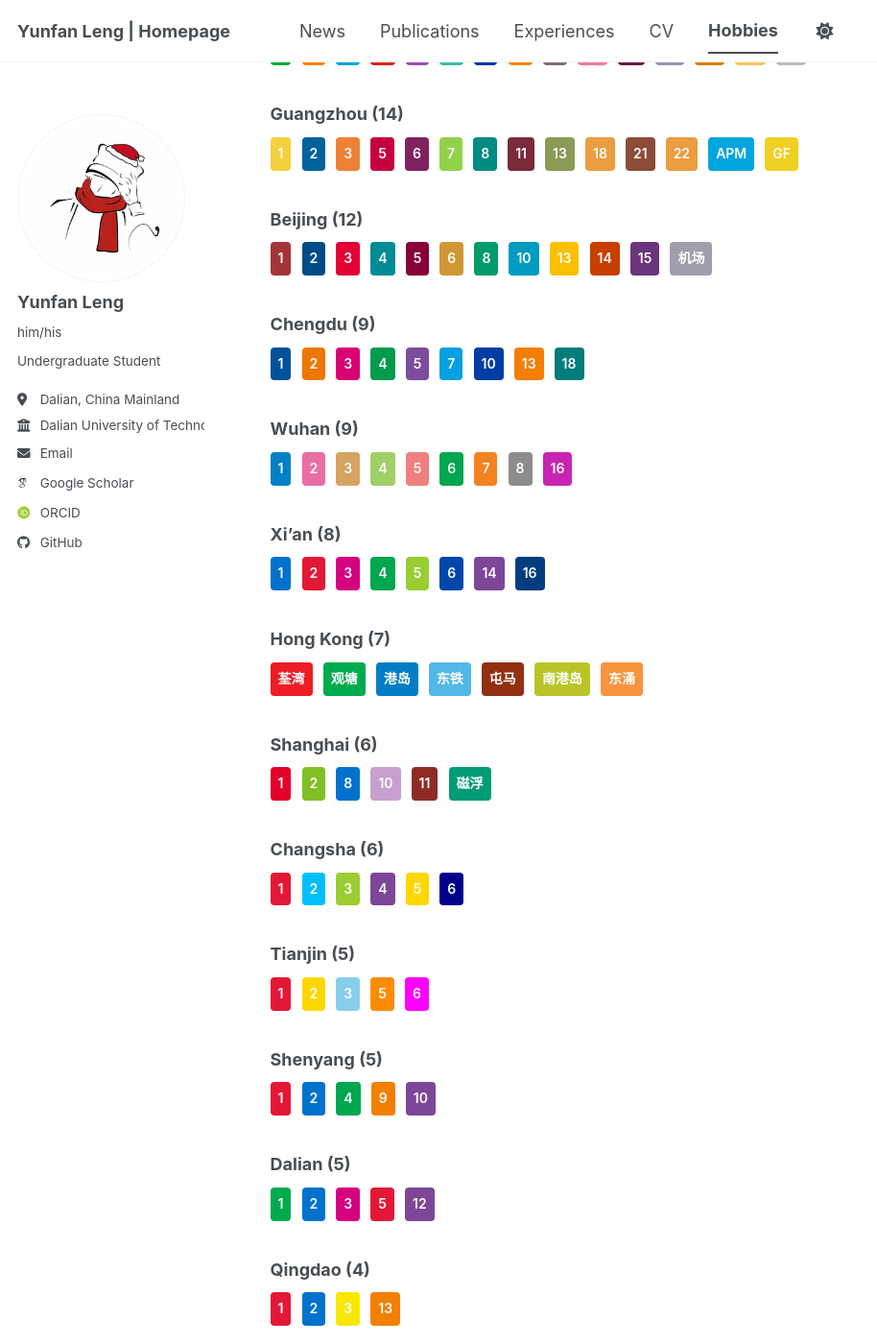
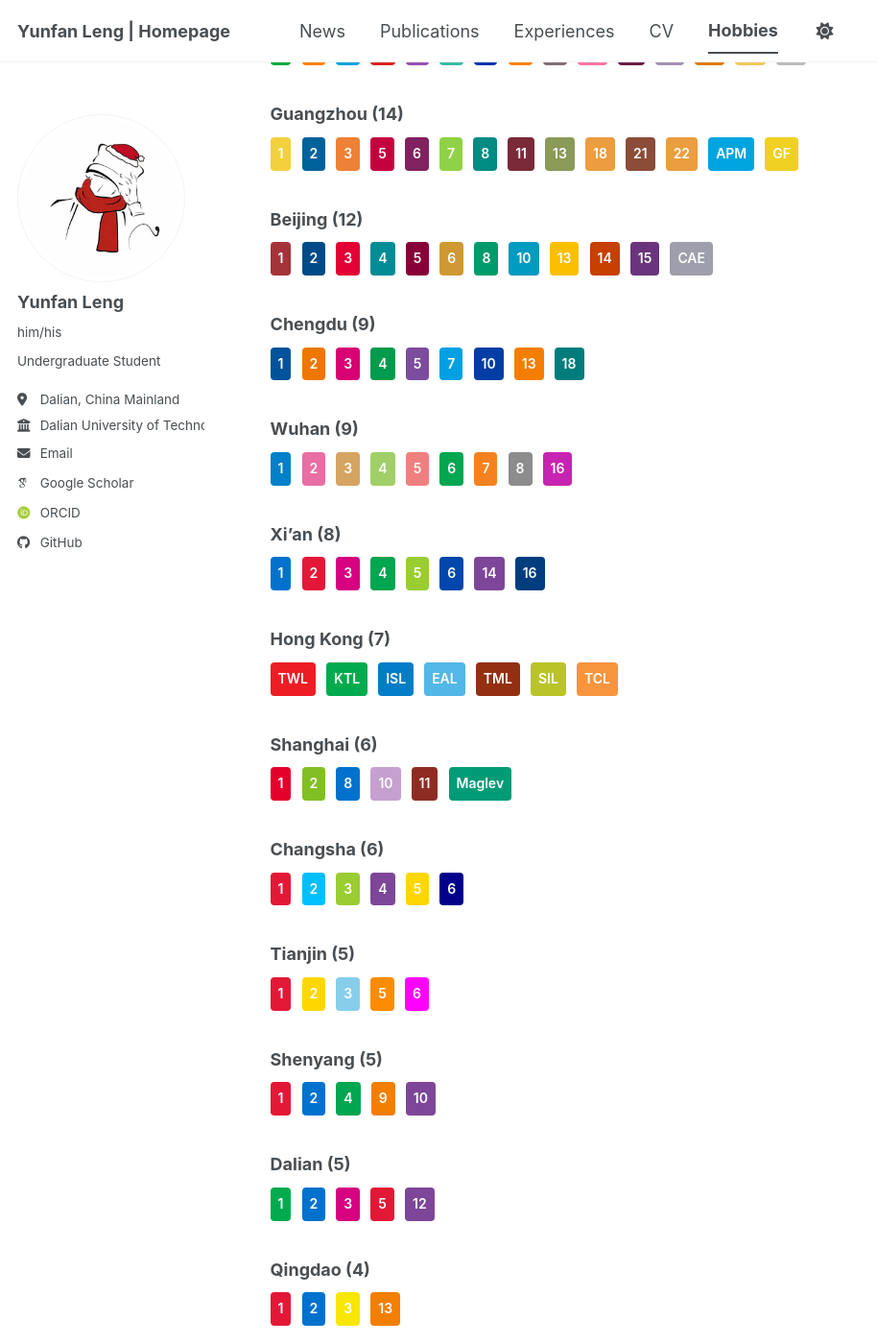
Before and after one commit to WENJIN6666/wenjin6666.github.io, a Jekyll site: the page built from _hobbies/urban-rail-transit.md, in a window 1280 px wide and 1400 px high, scrolled down 1882 px. Shown: the whole window at 96% size, without its empty margins (0-914 px from the left). Built offline with Jekyll 4.4.1, drawn with Linux system fonts in a browser that asks for light colours; some web fonts are replaced; a script bundle is joined from its source files by our own code; library files that are not in the unit come from our copies.

Commit message:
style: use English for all metro line labels
- Hong Kong MTR: use official abbreviations (TWL, KTL, ISL, EAL, TML, SIL, TCL)
- Shanghai Maglev: change from 磁浮 to Maglev
- Beijing Capital Airport Express: change from 机场 to CAE

```diff
--- a/_hobbies/urban-rail-transit.md
+++ b/_hobbies/urban-rail-transit.md
@@ -84,7 +84,7 @@ I am an urban rail transit enthusiast with a long-standing interest in studying
 <a href="https://en.wikipedia.org/wiki/Line_13_(Beijing_Subway)" style="background-color:#FBBF00;">13</a>
 <a href="https://en.wikipedia.org/wiki/Line_14_(Beijing_Subway)" style="background-color:#C74000;">14</a>
 <a href="https://en.wikipedia.org/wiki/Line_15_(Beijing_Subway)" style="background-color:#6A357C;">15</a>
-<a href="https://en.wikipedia.org/wiki/Beijing_Capital_Airport_Express" style="background-color:#9E9EAC;">机场</a>
+<a href="https://en.wikipedia.org/wiki/Beijing_Capital_Airport_Express" style="background-color:#9E9EAC;">CAE</a>
 </div>
 
 ### Chengdu (9)
@@ -127,13 +127,13 @@ I am an urban rail transit enthusiast with a long-standing interest in studying
 
 ### Hong Kong (7)
 <div class="metro-lines">
-<a href="https://en.wikipedia.org/wiki/Tsuen_Wan_line" style="background-color:#ED1D24;">荃湾</a>
-<a href="https://en.wikipedia.org/wiki/Kwun_Tong_line" style="background-color:#00AB4E;">观塘</a>
-<a href="https://en.wikipedia.org/wiki/Island_line_(MTR)" style="background-color:#007DC5;">港岛</a>
-<a href="https://en.wikipedia.org/wiki/East_Rail_line" style="background-color:#53B7E8;">东铁</a>
-<a href="https://en.wikipedia.org/wiki/Tuen_Ma_line" style="background-color:#923011;">屯马</a>
-<a href="https://en.wikipedia.org/wiki/South_Island_line" style="background-color:#BAC429;">南港岛</a>
-<a href="https://en.wikipedia.org/wiki/Tung_Chung_line" style="background-color:#F7943E;">东涌</a>
+<a href="https://en.wikipedia.org/wiki/Tsuen_Wan_line" style="background-color:#ED1D24;">TWL</a>
+<a href="https://en.wikipedia.org/wiki/Kwun_Tong_line" style="background-color:#00AB4E;">KTL</a>
+<a href="https://en.wikipedia.org/wiki/Island_line_(MTR)" style="background-color:#007DC5;">ISL</a>
+<a href="https://en.wikipedia.org/wiki/East_Rail_line" style="background-color:#53B7E8;">EAL</a>
+<a href="https://en.wikipedia.org/wiki/Tuen_Ma_line" style="background-color:#923011;">TML</a>
+<a href="https://en.wikipedia.org/wiki/South_Island_line" style="background-color:#BAC429;">SIL</a>
+<a href="https://en.wikipedia.org/wiki/Tung_Chung_line" style="background-color:#F7943E;">TCL</a>
 </div>
 
 ### Shanghai (6)
@@ -143,7 +143,7 @@ I am an urban rail transit enthusiast with a long-standing interest in studying
 <a href="https://en.wikipedia.org/wiki/Line_8_(Shanghai_Metro)" style="background-color:#0072ce;">8</a>
 <a href="https://en.wikipedia.org/wiki/Line_10_(Shanghai_Metro)" style="background-color:#c6a0cf;">10</a>
 <a href="https://en.wikipedia.org/wiki/Line_11_(Shanghai_Metro)" style="background-color:#8e2c24;">11</a>
-<a href="https://en.wikipedia.org/wiki/Shanghai_maglev_train" style="background-color:#009b77;">磁浮</a>
+<a href="https://en.wikipedia.org/wiki/Shanghai_maglev_train" style="background-color:#009b77;">Maglev</a>
 </div>
 
 ### Changsha (6)
```
